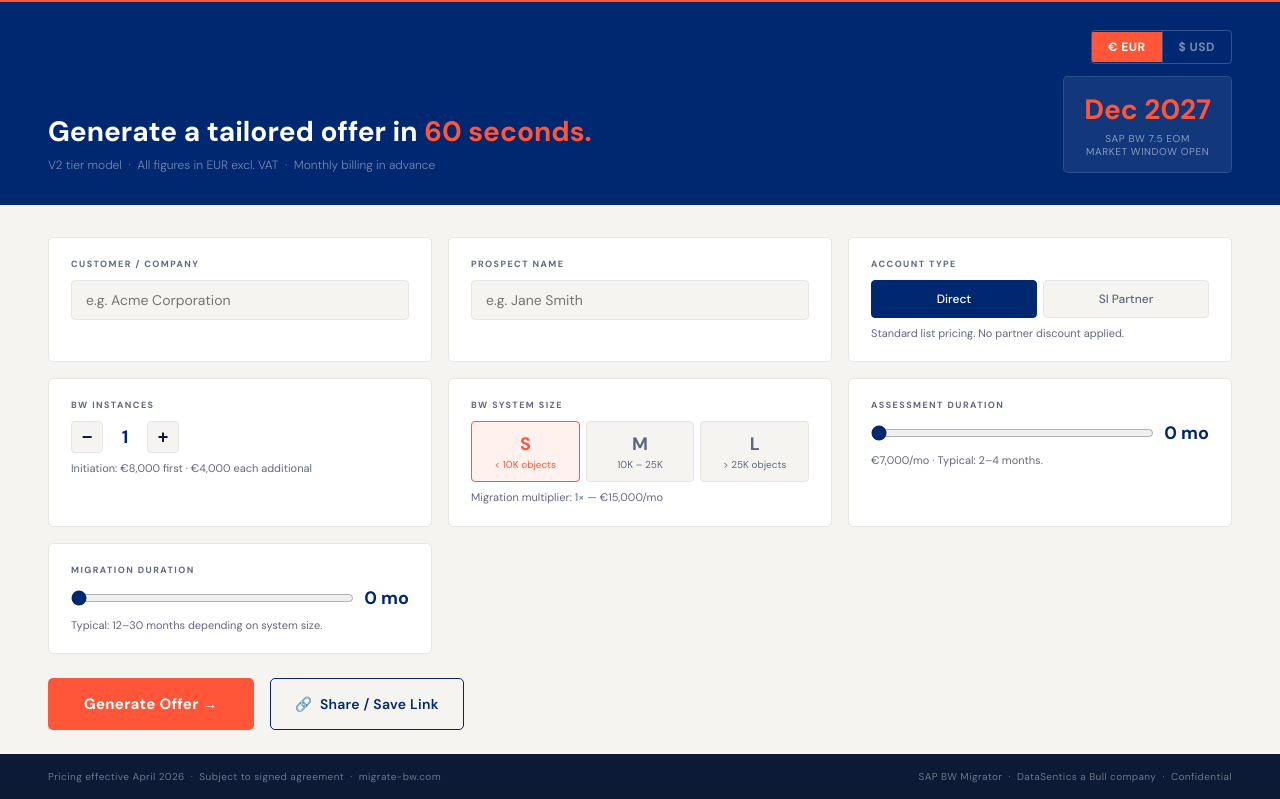
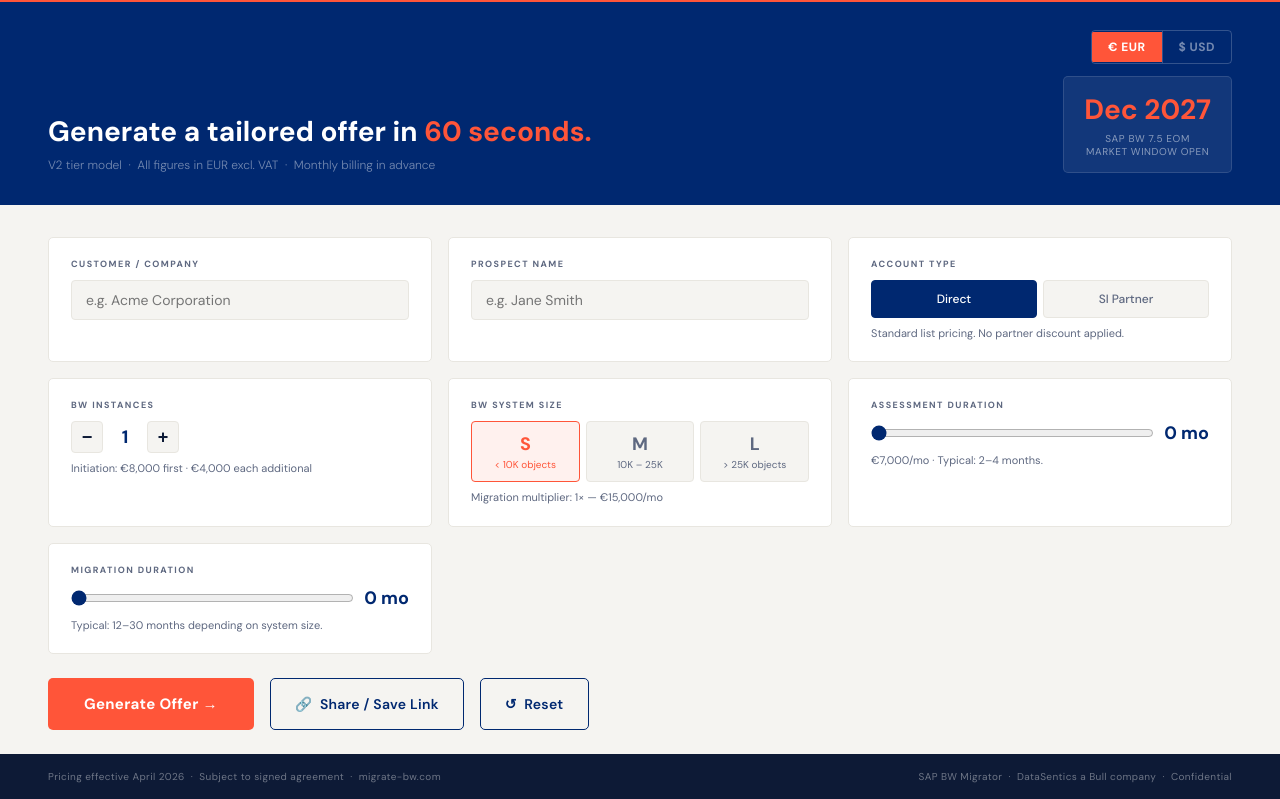
Before and after one commit to jacisar/SAP-BW-Migrator-Calculator, a plain HTML site: page index.html in a window 1280 px wide. Shown: the part 78-877 px from the top of the page. Drawn offline with Linux system fonts and the light colour scheme.

Commit message:
Add Reset button to clear all form values

```diff
--- a/index.html
+++ b/index.html
@@ -400,6 +400,7 @@
 <div class="calc-btn-wrap" style="display:flex;align-items:center;gap:16px;flex-wrap:wrap;">
   <button class="calc-btn" onclick="calculate()">Generate Offer &rarr;</button>
   <button id="shareBtn" class="secondary-btn" onclick="saveToHash()">&#x1F517;&nbsp; Share / Save Link</button>
+  <button class="secondary-btn" onclick="resetForm()">&#x21BA;&nbsp; Reset</button>
   <button id="printBtn" class="secondary-btn hidden" onclick="window.print()">&#x238b;&nbsp; Print / Export PDF</button>
 </div>
 
@@ -801,6 +802,34 @@
     el.classList.add('active');
   }
 
+  function resetForm() {
+    setCurrency('EUR');
+    setAccount('Direct');
+    state.instances = 1;
+    document.getElementById('instanceVal').textContent = '1';
+    adjInstances(0);
+    setSize('S');
+    state.demoDur = 0;
+    document.getElementById('demoDur').value = 0;
+    document.getElementById('demoLabel').textContent = '0 mo';
+    state.assessDur = 0;
+    document.getElementById('assessDur').value = 0;
+    document.getElementById('assessLabel').textContent = '0 mo';
+    state.migDur = 0;
+    document.getElementById('migDur').value = 0;
+    document.getElementById('migLabel').textContent = '0 mo';
+    state.discount = 0;
+    document.getElementById('discSlider').value = 0;
+    document.getElementById('discLabel').textContent = '0%';
+    updateDiscLabel();
+    document.getElementById('customerName').value = '';
+    document.getElementById('prospectName').value = '';
+    document.getElementById('output').style.display = 'none';
+    document.getElementById('output').innerHTML = '';
+    document.getElementById('printBtn').classList.add('hidden');
+    window.location.hash = '';
+  }
+
   function saveToHash() {
     var config = {
       currency:     state.currency,
```
